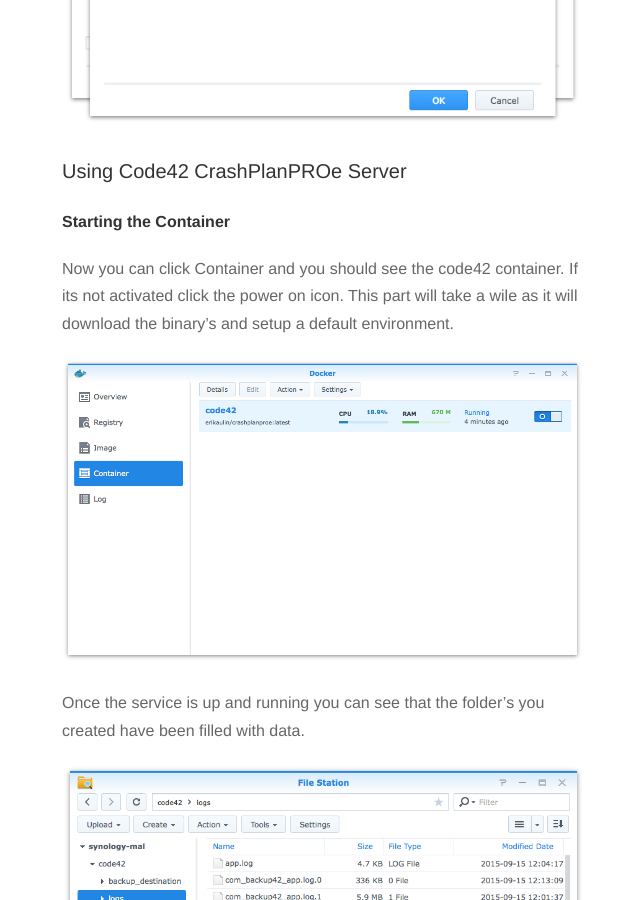
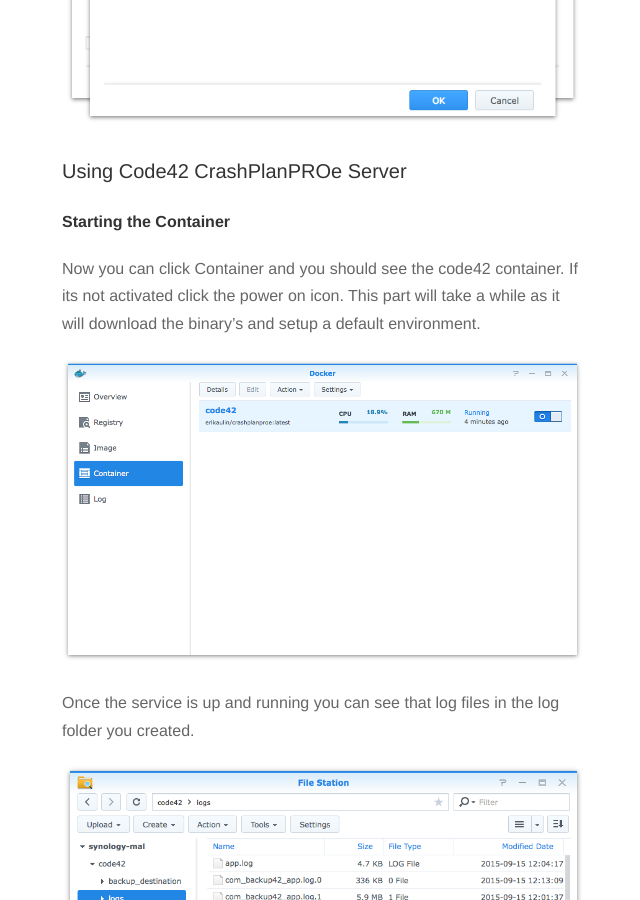
Before and after one commit to erikaulin/erikaulin.github.io, a Jekyll site: the page built from _posts/2015-09-10-CrashPlanPROe.markdown, in a window 1280 px wide and 900 px high, scrolled down 4001 px. Shown: the whole window, without its empty margins (318-958 px from the left). Built offline with Jekyll 4.4.1, drawn with Linux system fonts in a browser that asks for light colours; nearby versions of some CDN libraries; Markdown is read by kramdown in place of the engine named in the settings; some of the changed text lies outside the part shown.

Commit message:
spelling

```diff
--- a/_posts/2015-09-10-CrashPlanPROe.markdown
+++ b/_posts/2015-09-10-CrashPlanPROe.markdown
@@ -6,7 +6,7 @@
 ---
 
 ### Introduction
-In this tutorial I will cover how to setup a [CrashPlan](http://www.code42.com/products/crashplan) PROE server hosted in docker container running on a [Synology](https://www.synology.com/en-global).
+In this tutorial I will cover how to setup a [CrashPlan](http://www.code42.com/products/crashplan) PROE server hosted in [Docker](https://www.docker.com) container running on a [Synology](https://www.synology.com/en-global).
 
 ***
 ### Prerequisites
@@ -57,11 +57,11 @@
 #### Starting the Container
 
 Now you can click Container and you should see the code42 container.
-If its not activated click the power on icon. This part will take a wile as it will download the binary's and setup a default environment.
+If its not activated click the power on icon. This part will take a while as it will download the binary's and setup a default environment.
 
 ![Folder Stucture](/assets/images/code42/code42_docker_container.png)
 
-Once the service is up and running you can see that the folder's you created have been filled with data.
+Once the service is up and running you can see that log files in the log folder you created.
 
 ![Folder Stucture](/assets/images/code42/code42_logs.png)
 
```
Also changed, not shown: other parts of _posts/2015-09-10-CrashPlanPROe.markdown (+2 -2 lines), 2 other files.
